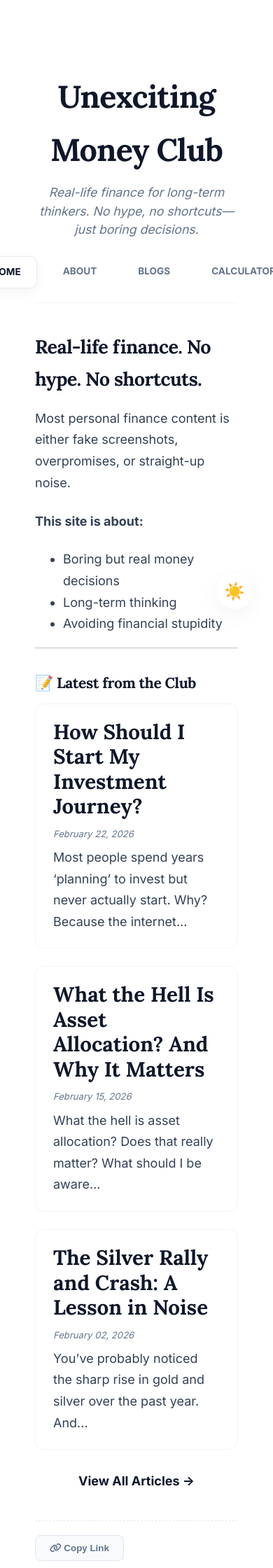
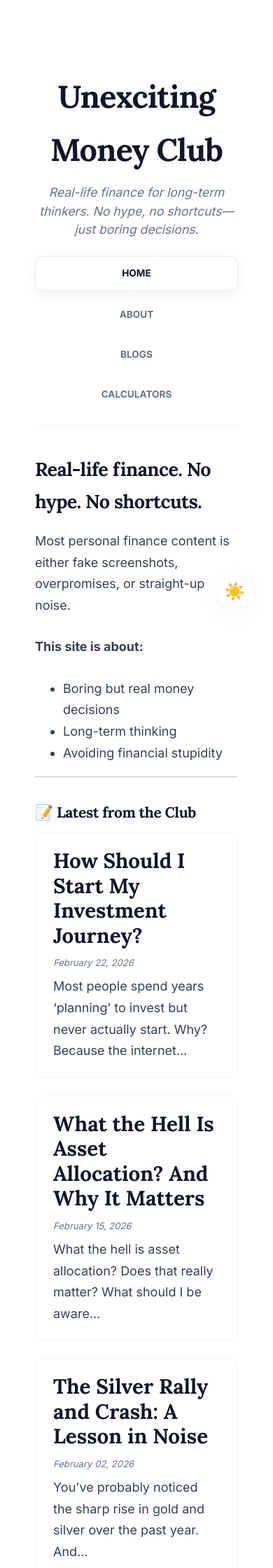
Before and after one commit to HarieshMK/HarieshMK.github.io, a Jekyll site: the page built from index.md, in a window 390 px wide. Shown: the top 2240 px of the page at 70% size. Built offline with Jekyll 4.4.1, drawn with Linux system fonts in a browser that asks for light colours.

Commit message:
Update style.css

```diff
--- a/assets/css/style.css
+++ b/assets/css/style.css
@@ -36,89 +36,105 @@ p { margin-bottom: 1.6em; } /* Space between paragraphs */
 
 /* ===== 2. HEADER & NAVIGATION ===== */
 header {
-  text-align: center; /* Centers header content */
-  padding: 40px 0 20px 0; /* Padding inside the header */
-  border-bottom: 1px solid #f1f5f9; /* Bottom separator line */
-  margin-bottom: 40px; /* Space after the header section */
+  text-align: center;
+  padding: 40px 0 20px 0;
+  border-bottom: 1px solid #f1f5f9;
+  margin-bottom: 40px;
 }
-header h1 { font-size: 2.8rem; margin: 0; } /* Styling for main site title */
-header h1 a { color: #0f172a; text-decoration: none; transition: color 0.3s ease; } /* Link styling for site title */
-header h1 a:hover { color: #38bdf8; } /* Color change on hover for site title */
+header h1 { font-size: 2.8rem; margin: 0; }
+header h1 a { color: #0f172a; text-decoration: none; transition: color 0.3s ease; }
+header h1 a:hover { color: #38bdf8; }
 
 header .tagline {
-  color: #64748b; /* Tagline text color */
-  font-size: 1.1rem; /* Tagline font size */
-  font-style: italic; /* Makes tagline italic */
-  margin: 10px auto 25px; /* Spacing around tagline */
-  max-width: 550px; /* Prevents tagline from being too wide */
-  line-height: 1.5; /* Line height for tagline */
+  color: #64748b;
+  font-size: 1.1rem;
+  font-style: italic;
+  margin: 10px auto 25px;
+  max-width: 550px;
+  line-height: 1.5;
 }
 
 #theme-toggle {
-  position: fixed; /* Keeps button in place while scrolling */
-  bottom: 30px; /* Distance from bottom of screen */
-  right: 30px; /* Distance from right of screen */
-  background: rgba(255, 255, 255, 0.7); /* Light mode background */
-  backdrop-filter: blur(10px); /* Blur effect for the button */
-  border: 1px solid rgba(255, 255, 255, 0.4); /* Button border */
-  width: 50px; /* Button width */
-  height: 50px; /* Button height */
-  display: flex; /* Centers the icon */
-  align-items: center; /* Vertical alignment */
-  justify-content: center; /* Horizontal alignment */
-  cursor: pointer; /* Change cursor to pointer on hover */
-  z-index: 1000; /* Keeps button above other elements */
-  border-radius: 50%; /* Makes the button circular */
-  box-shadow: 0 8px 32px rgba(0, 0, 0, 0.05); /* Soft button shadow */
-  transition: all 0.3s ease; /* Transition for button hover effects */
+  position: fixed;
+  bottom: 30px;
+  right: 30px;
+  background: rgba(255, 255, 255, 0.7);
+  backdrop-filter: blur(10px);
+  border: 1px solid rgba(255, 255, 255, 0.4);
+  width: 50px;
+  height: 50px;
+  display: flex;
+  align-items: center;
+  justify-content: center;
+  cursor: pointer;
+  z-index: 1000;
+  border-radius: 50%;
+  box-shadow: 0 8px 32px rgba(0, 0, 0, 0.05);
+  transition: all 0.3s ease;
+}
+
+#theme-icon {
+  font-size: 1.5rem;
+  display: flex;
+  align-items: center;
+  justify-content: center;
+  width: 100%;
+  height: 100%;
+  line-height: 1;
+  transition: transform 0.3s ease;
+}
+
+#theme-toggle:hover #theme-icon {
+  transform: scale(1.2) rotate(15deg);
 }
 
 .nav-list {
-  list-style: none; /* Removes list bullets */
-  padding: 0; /* Removes default padding */
-  margin: 0; /* Removes default margin */
-  display: flex; /* Horizontal nav items */
-  justify-content: center; /* Centers the nav menu */
-  gap: 15px; /* Space between nav items */
+  list-style: none;
+  padding: 0;
+  margin: 0;
+  display: flex;         /* PC: Horizontal */
+  flex-wrap: wrap;       /* Mobile: Allows stacking */
+  justify-content: center;
+  gap: 10px;
+  width: 100%;
 }
+
 .nav-list li a {
-  text-decoration: none; /* Removes link underline */
-  color: #64748b; /* Nav link color */
-  font-weight: 700; /* Bold nav links */
-  font-size: 0.85rem; /* Nav link font size */
-  text-transform: uppercase; /* Uppercase nav text */
-  padding: 10px 22px; /* Spacing inside nav links */
-  border-radius: 10px; /* Rounds corners of nav link background */
-  transition: all 0.3s ease; /* Smooth hover transition */
-  display: inline-block; /* Allows padding to apply correctly */
+  text-decoration: none;
+  color: #64748b;
+  font-weight: 700;
+  font-size: 0.85rem;
+  text-transform: uppercase;
+  padding: 10px 22px;
+  border-radius: 10px;
+  transition: all 0.3s ease;
+  display: inline-block; /* Helps with hover effects on PC */
 }
 
 .nav-list li a:hover {
-  color: #38bdf8 !important; /* Changes text to blue on hover */
-  background-color: rgba(56, 189, 248, 0.08) !important; /* Light blue background on hover */
-  transform: translateY(-1px); /* Slight upward lift on hover */
+  color: #38bdf8 !important;
+  background-color: rgba(56, 189, 248, 0.08) !important;
+  transform: translateY(-1px);
 }
 
 .nav-list li a.active {
-  color: #0f172a !important; /* Text color for the active page link */
-  background: rgba(255, 255, 255, 0.5) !important; /* Active link background */
-  backdrop-filter: blur(4px); /* Blur for the active link item */
-  box-shadow: 0 4px 15px rgba(0, 0, 0, 0.05) !important; /* Shadow for active link */
-  border: 1px solid rgba(226, 232, 240, 0.8) !important; /* Border for active link */
-}
-#theme-icon {
-  font-size: 1.5rem; /* Icon size inside toggle button */
-  display: flex; /* Flexbox for centering */
-  align-items: center; /* Vertical alignment */
-  justify-content: center; /* Horizontal alignment */
-  width: 100%; /* Full button width */
-  height: 100%; /* Full button height */
-  line-height: 1; /* Centers text/emoji vertically */
-  transition: transform 0.3s ease; /* Smooth rotation transition */
+  color: #0f172a !important;
+  background: rgba(255, 255, 255, 0.5) !important;
+  backdrop-filter: blur(4px);
+  box-shadow: 0 4px 15px rgba(0, 0, 0, 0.05) !important;
+  border: 1px solid rgba(226, 232, 240, 0.8) !important;
 }
 
-#theme-toggle:hover #theme-icon {
-  transform: scale(1.2) rotate(15deg); /* Scale and rotate icon on hover */
+/* MOBILE NAV OVERRIDE */
+@media (max-width: 480px) {
+  .nav-list li {
+    width: 100%; /* Stacks the buttons vertically */
+  }
+  .nav-list li a {
+    display: block; /* Makes the whole button clickable across the screen */
+    text-align: center;
+    padding: 12px;
+  }
 }
 /* ===== 3. BLOG CARDS & HOVER (CLEAN & FIXED) ===== */
 .post-card-link {
@@ -404,13 +420,6 @@ a:not(.nav-list li a):not(.post-card-link):not(.nav-link):hover {
 
   .result-item strong {
     font-size: 1.4rem; /* Make numbers big and readable */
-  }
-
-  /* 5. Handle huge numbers (preventing overflow) */
-  strong {
-    word-break: break-all;
-    display: block;
-    line-height: 1.2;
   }
 }
 
@@ -735,10 +744,15 @@ img {
 }
 
 .result-item strong {
-  font-size: 1.35rem;            /* Result number size */
+  font-size: 1.35rem;
   color: #0f172a;
   font-family: 'JetBrains Mono', monospace;
-  word-wrap: break-word;         /* Force huge numbers to wrap if they are too wide */
+  /* These lines ensure the "Single Line" rule */
+  display: block;
+  white-space: nowrap;
+  overflow: hidden;
+  text-overflow: ellipsis; /* Adds '...' if the number is somehow still too long */
+  transition: font-size 0.2s ease;
 }
 
 /* Target Portfolio Card (The Highlight Box) */
```
